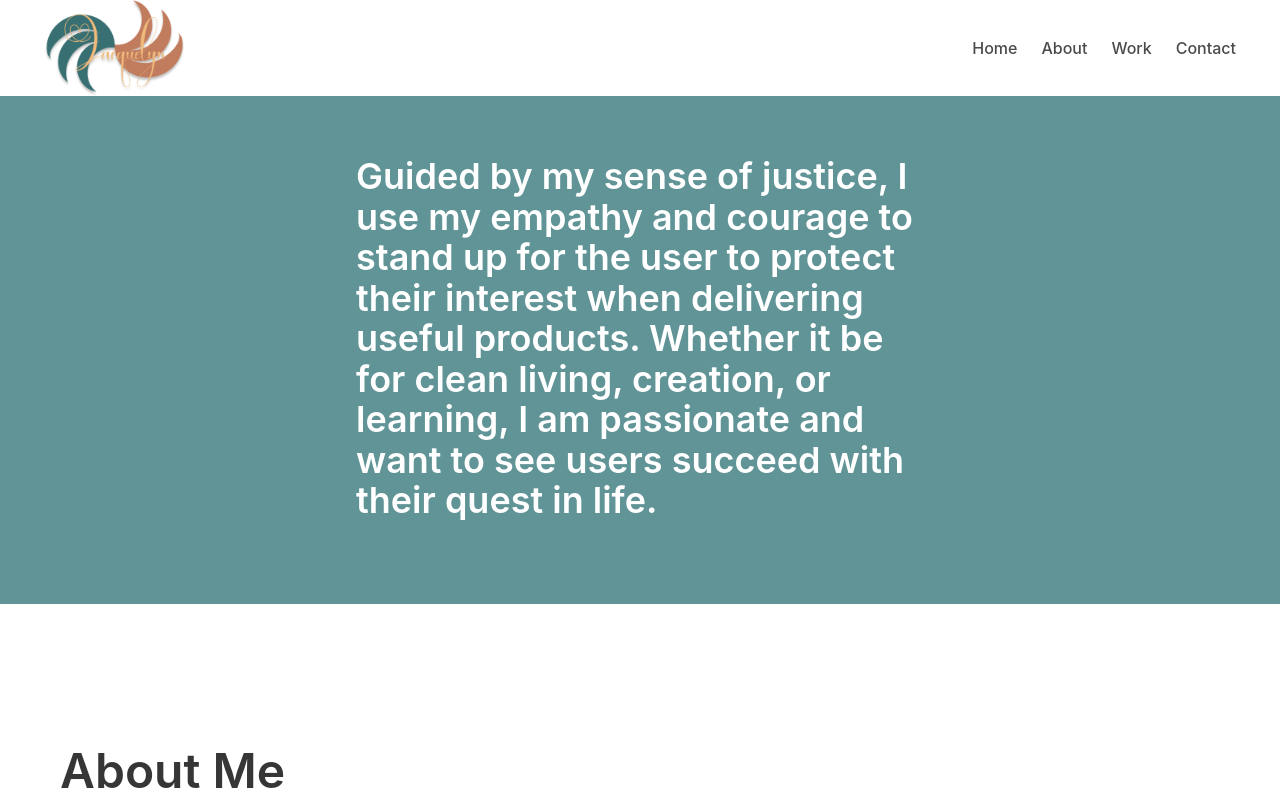
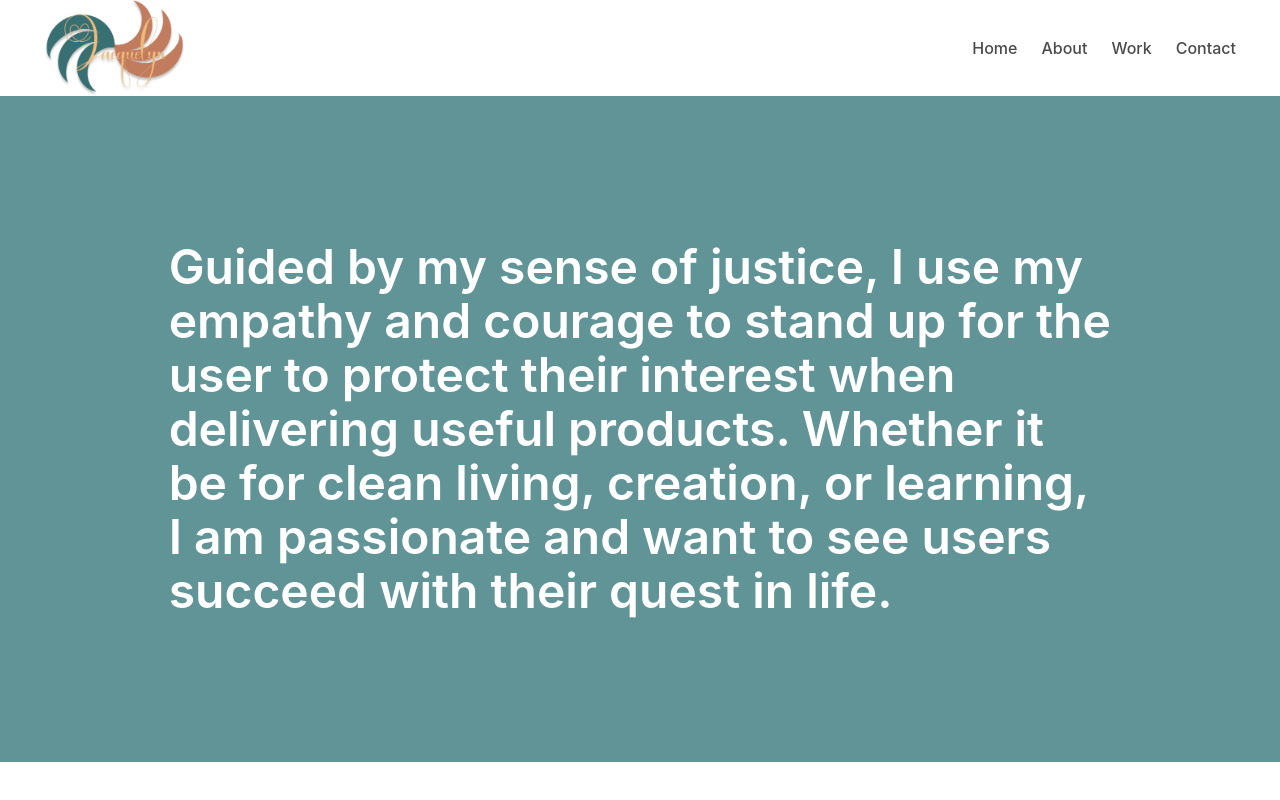
Before and after one commit to Morticia007/bulma-portfolio, a React (Create React App) app: page /about in a window 1280 px wide. Shown: the top 800 px of the page. Built offline with nearby package versions, Linux system fonts and the light colour scheme.

Commit message:
Fix columns

```diff
--- a/src/About.js
+++ b/src/About.js
@@ -1,28 +1,36 @@
 import React from 'react';
 import Education from './Education';
-
+// Guided by my sense of justice, I use my empathy and courage to stand
+// up for the user to protect their interest when delivering useful
+// products. Whether it be for clean living, creation, or learning, I
+// am passionate and want to see users succeed with their quest in
+// life.
 function About() {
   return (
-    <div className='content is-large'>
-      <div style={{ color: 'white', background: '#609497', padding: 60 }}>
-        <div className='columns'>
-          <h3
-            className='column is-half is-offset-one-quarter'
-            style={{ color: 'white' }}>
-            Guided by my sense of justice, I use my empathy and courage to stand
-            up for the user to protect their interest when delivering useful
-            products. Whether it be for clean living, creation, or learning, I
-            am passionate and want to see users succeed with their quest in
-            life.
-          </h3>
+    <div className='content is-medium'>
+      <section style={{ background: '#609497' }} className='hero is-medium'>
+        <div className='hero-body'>
+          <div className='columns'>
+            <p
+              style={{ color: 'white' }}
+              className='title column is-10 is-offset-1
+
+              has-text-left bloc is-large is-size-1'
+            >
+              Guided by my sense of justice, I use my empathy and courage to
+              stand up for the user to protect their interest when delivering
+              useful products. Whether it be for clean living, creation, or
+              learning, I am passionate and want to see users succeed with their
+              quest in life.
+            </p>
+          </div>
         </div>
-      </div>
+      </section>
       <div style={{ padding: 60 }}>
         <h1 style={{ marginBottom: 80, marginTop: 80 }}>About Me</h1>
         <p style={{ maxWidth: 750 }}>
-          I’m based in Dallas Texas. I enjoy working with holistic,
-          wellness, sports, music, and art companies to create user centric
-          products.
+          I’m based in Dallas Texas. I enjoy working with holistic, wellness,
+          sports, music, and art companies to create user centric products.
         </p>
         <p style={{ maxWidth: 750 }}>
           My background isn’t typical, its very deep and meaningful, in ways
@@ -33,12 +41,12 @@ function About() {
           they cared for.
         </p>
         <p style={{ maxWidth: 750 }}>
-          This is user centric in its most raw form. My
-          passion for people is a strength and honor built within the very
-          bones of my body. I am hungry for knowledge. I am a driven and curious
-          being ready to take on anything and learn. This is my superpower and
-          also the core strength that drives my passion for Ux design. If you’d
-          like to know more, I’d love to connect.
+          This is user centric in its most raw form. My passion for people is a
+          strength and honor built within the very bones of my body. I am hungry
+          for knowledge. I am a driven and curious being ready to take on
+          anything and learn. This is my superpower and also the core strength
+          that drives my passion for Ux design. If you’d like to know more, I’d
+          love to connect.
         </p>
       </div>
       <hr />
```
